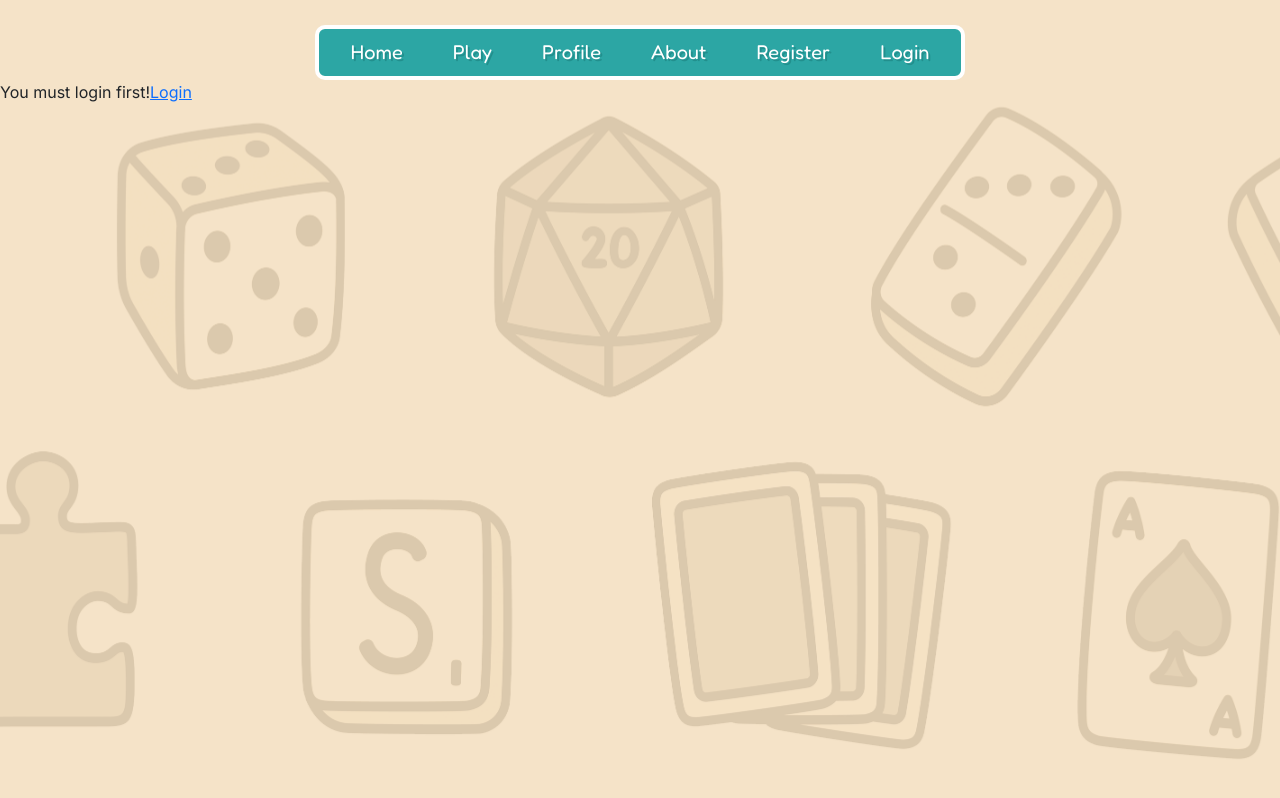
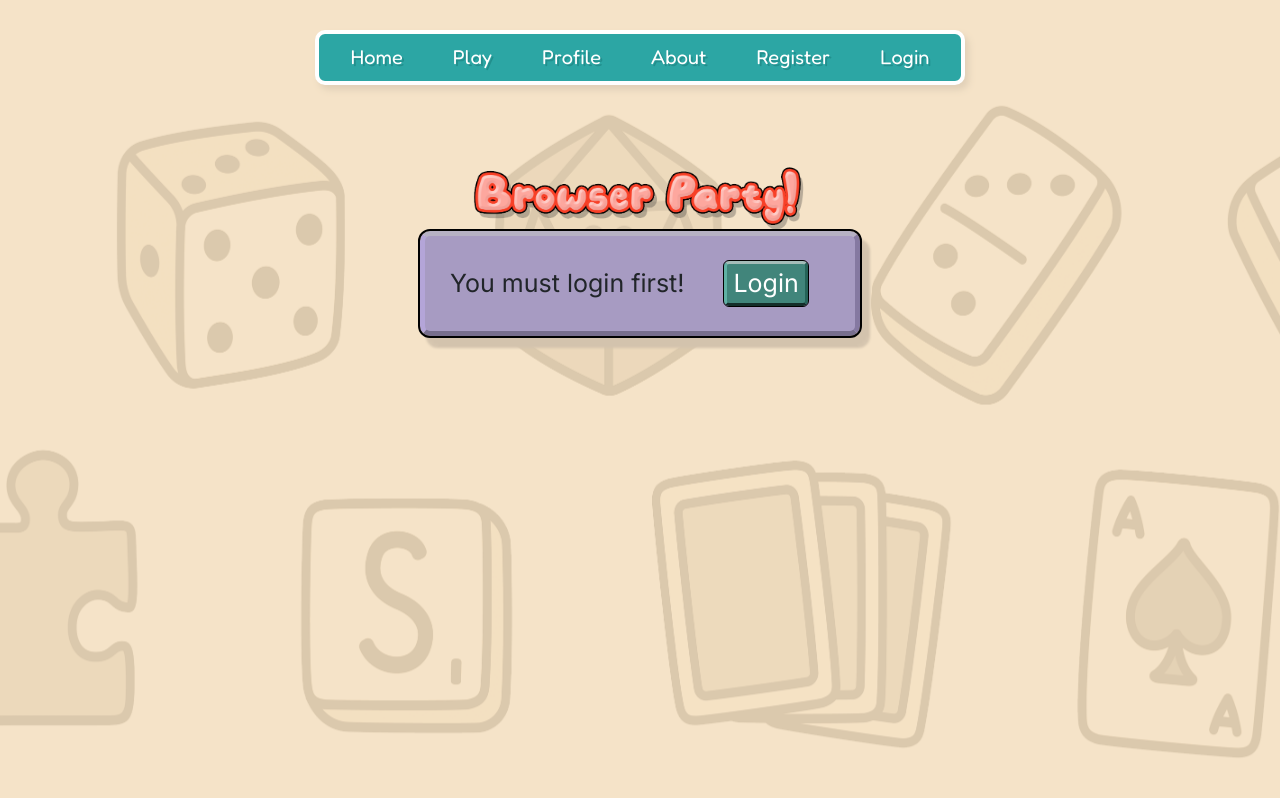
Before and after one commit to kingnolds/Browser-Party, a React (Create React App) app: page /play in a window 1280 px wide. Built offline with nearby package versions, Linux system fonts and the light colour scheme; no server answers.

Commit message:
trivia answers now have styling

```diff
--- a/src/components/Navbar.js
+++ b/src/components/Navbar.js
@@ -1,12 +1,36 @@
 import React, { useState } from "react";
 import { Link } from "react-router-dom";
+
+const styles = {
+  hiThere: {
+    marginLeft: 'auto',
+    display: 'flex',
+  },
+  logoutButton: {
+    float: 'right',
+    fontSize: '13px',
+    display: 'flex',
+    margin: '4px 6px 0 8px',
+    height: '26px',
+    width: '65px',
+    padding: '0 0 4px 9px'
+  }
+}
 
 export default function Navbar(props) {
   return (
     <div>
-      <div className="navigation-bar">
+      {props.username ? (
+        <div style={styles.hiThere} className="hi-there">
+          <p>Hi there, {props.username}</p>
+          <button style={styles.logoutButton} className="button" onClick={props.logMeOut}>Logout</button>
+        </div>
+      ) : (
+      // this keeps the positioning of the nav bar the same
+      <div style={styles.hiThere} className="hi-there"></div>
+      )}
         {props.username ? (
-          <div>
+          <div className="navigation-bar-medium">
             <ul className="nav justify-content-center">
               <li className="nav-item">
                 <Link to="/">Home</Link>
@@ -23,7 +47,7 @@ export default function Navbar(props) {
             </ul>
           </div>
         ) : (
-          <div>
+          <div className="navigation-bar-wide">
             <ul className="nav justify-content-center">
               <li className="nav-item">
                 <Link to="/">Home</Link>
@@ -47,12 +71,5 @@ export default function Navbar(props) {
           </div>
         )}
       </div>
-      {props.username ? (
-        <div style={{margin: '0 auto', display: 'flex'}} className="hi-there">
-          <h4>Hi there, {props.username}</h4>
-          <button style={{display: 'inline-block', marginLeft: '20px'}} onClick={props.logMeOut}>Logout</button>
-        </div>
-      ) : (null)}
-    </div>
   );
 }
--- a/src/components/Scoreboard.js
+++ b/src/components/Scoreboard.js
@@ -73,7 +73,7 @@ export default function Scoreboard({room, username, players, endGame, nextRound}
 
                     ) : null}
 
-                    <button onClick={playAgain}>Play Again!</button>
+                    <button className="button" onClick={playAgain}>Play Again!</button>
                 </div>
             ) : (
                 <div>
--- a/src/components/games/Trivia1.js
+++ b/src/components/games/Trivia1.js
@@ -70,7 +70,7 @@ function Trivia({socket, room}) {
                     <ul className="list-group">
                         {answers.map(answer => (
                             <li className="list-group-player" key={answers.indexOf(answer)}>
-                                <button onClick={() => selectAnswer(answer)}>{answer}</button>
+                                <button className="button" onClick={() => selectAnswer(answer)}>{answer}</button>
                             </li>
                         ))}
                     </ul>
--- a/src/css/index.css
+++ b/src/css/index.css
@@ -2,34 +2,36 @@
   font-family: 'Inter', sans-serif;
 }
 
-.navigation-bar {
+.navigation-bar-wide, .navigation-bar-medium {
   background-color: #2CA6A4;
   width: 650px;
-  margin: 25px auto 0;
+  margin: 0 auto;
   height: 55px;
   padding-top: 8px;
   border-radius: 10px;
   border: 4px solid white;
-  /* border-bottom: 2px solid #655d77; */
-  /* animation-duration: 0.7s;
-  animation-name: nav-slidein; */
+  filter: drop-shadow(4px 5px 3px rgb(225, 208, 184));
+}
+
+.navigation-bar-medium {
+  width: 500px;
 }
 
 .hi-there {
-  width: 300px;
+  font-family: 'Fredoka', sans-serif;
+  font-size: 15px;
+  /* margin-left: auto; */
+  float: 'right';
+  width: 250px;
+  height: 30px;
+  /* text-align: end; */
 }
 
-/* @keyframes nav-slidein {
-  from {
-    margin-left: 100%;
-    width: 300%;
-  }
-
-  to {
-    margin-left: 0%;
-    width: 100%;
-  }
-} */
+.hi-there p {
+  margin-left: auto;
+  font-family: 'Fredoka', sans-serif;
+  margin-top: 5px;
+}
 
 @keyframes fadein {
   from {
@@ -66,7 +68,7 @@
   animation-name: fadein;
 }
 
-.component {
+.component, .game-card {
   border: 2px solid black;
   border-radius: 10px;
   background: #A79BC2;
@@ -75,7 +77,7 @@
   border-inline-end: 5px solid #8579a1;
   border-block-end: 5px solid #776e8d;
   outline: 2px solid black;
-  filter: drop-shadow(12px 12px 1px #D3C3AD);
+  filter: drop-shadow(8px 10px 1px #D3C3AD);
   animation-duration: 0.8s;
   animation-name: comp-slidein;
 }
@@ -89,11 +91,7 @@
   }
 }
 
-.button-selected {
-  background-color: #a4bdb9;
-}
-
-.button {
+.button, .button-unpressed {
   border-radius: 5px;
   font-size: 25px;
   color: white;
@@ -106,6 +104,48 @@
   outline: 1px solid black;
 }
 
+.button-unpressed {
+  color: rgb(83, 148, 139);
+  background-color: #315853;
+  border-block-start: 3px solid #48aa9d;
+  border-inline-start: 3px solid #51887f;
+  border-inline-end: 3px solid #245f52;
+  border-block-end: 3px solid #112422;
+  outline: 1px solid rgb(75, 75, 75);
+}
+
+.input {
+  border: 1px solid black;
+  border-radius: 4px;
+}
+
+.game-card {
+  width: 1000px;
+  margin: 0 auto;
+  padding: 25px;
+  font-size: 20px;
+}
+
+@media screen and (max-width: 1030px) {
+  .game-card {
+    width: 600px;
+  }
+}
+
+@media screen and (max-width: 770px) {
+  .game-card {
+    width: 600px;
+  }
+  .navigation-bar-wide {
+    width: 500px;
+    padding-top: 12px;
+  }
+  .nav-item {
+    margin: 0 15px;
+    font-size: 16px;
+  }
+}
+
 /* .button-hover {
   background-color: red;
 } */
--- a/src/pages/Game.js
+++ b/src/pages/Game.js
@@ -21,7 +21,6 @@ function Game({room, leaveRoom, username, socket, isHost}) {
     button: {
         margin: '20px',
         fontSize: '25px',
-        backgroundColor: '#668586',
     }
   }
 
@@ -125,7 +124,7 @@ function Game({room, leaveRoom, username, socket, isHost}) {
                                     <br/>
                                 </form>
                                     <br/>
-                                <button style={styles.button} className="btn" onClick={()=>startGame()}>Start Game!</button>
+                                <button style={styles.button} className="button" onClick={()=>startGame()}>Start Game!</button>
                             </div>
 
                         ):null}
@@ -159,7 +158,7 @@ function Game({room, leaveRoom, username, socket, isHost}) {
 
             </div>
         )}
-        <button style={styles.button} className="btn" onClick={leaveRoom}>Leave Room</button>
+        <button style={styles.button} className="button" onClick={leaveRoom}>Leave Room</button>
       </div>
     );
   };
--- a/src/pages/Home.js
+++ b/src/pages/Home.js
@@ -40,39 +40,16 @@ export default function Home(props) {
 
   return (
     <div>
-      {/* {props.userEmail ? (
-          <div>
-            <h2>Welcome to the club, {props.userEmail}</h2>
-            <button onClick={props.logMeOut}>LogOut</button>
-          </div>
-        ) : (
-          <form onSubmit={props.logMeIn}>
-            <input
-              value={props.loginInfo.email}
-              onChange={props.handleInputChange}
-              name="email"
-            />
-            <input
-              value={props.loginInfo.password}
-              onChange={props.handleInputChange}
-              name="password"
-            />
-
-          </form>
-        )} */}
-      {/* <div style={styles.logo}> */}
-        <img style={styles.logo} className="component-logo" alt="Browser Party logo" src="/images/browser-party-logo.png"></img>
-      {/* </div> */}
+    <img style={styles.logo} className="component-logo" alt="Browser Party logo" src="/images/browser-party-logo.png"></img>
       <div style={styles.component} className="component">
         {props.username ? (
-          <div>
-            <h4>What are you waiting for?! Press play!</h4>
+          <div style={{paddingTop: '30px'}}>
+            <h4>Your friends are waiting for you! Press play up top!</h4>
           </div>
         ) : (
           <div className='text-center'>
           <div className="row">
             <div className="col">
-              {/* <div style={styles.h1}>Home</div> */}
               <div>
                 <button style={styles.button} className="button" type="submit" onClick={loginChange}>Login</button>
               </div>
@@ -83,8 +60,6 @@ export default function Home(props) {
           </div>
         </div>
         )}
-
-
       </div>
     </div>
   );
--- a/src/pages/Login.js
+++ b/src/pages/Login.js
@@ -1,9 +1,9 @@
-import React, { useEffect, useState } from 'react';
+import React, { useState } from 'react';
 import { Link} from "react-router-dom"
 
 const styles = {
   logo: {
-    margin: '20vh auto 0px auto',
+    margin: '18vh auto 5px auto',
   },
   component:
   {
@@ -14,23 +14,15 @@ const styles = {
   },
   form: {
     fontSize: '25px',
-    marginLeft: '12px'
+    marginLeft: '20px'
   },
   input:
   {
-    fontSize: '25px',
-    marginBottom: '15px',
     border: '1px solid black',
   },
   h3: {
     display: 'inline',
     marginLeft: '70px'
-  },
-  button:
-  {
-    marginTop: '8px',
-    marginLeft: '120px',
-    fontSize: '25px'
   },
   logout:
   {
@@ -61,12 +53,12 @@ export default function Login(props) {
               <form>
                 <div style={styles.form} className="form-group">
                   <label>Username</label>
-                  <input style={styles.input} type="text" value={props.loginInfo.username} onChange={props.handleInputChange} name="username"/>
+                  <input style={styles.input} className="input" type="text" value={props.loginInfo.username} onChange={props.handleInputChange} name="username"/>
                 </div>
                 <div  style={styles.form} className="form-group">
                   <label>Password</label>
-                  <input style={styles.input} type="password" value={props.loginInfo.password} onChange={props.handleInputChange} name="password"/>
-                  <button style={styles.button} className="button" onClick={props.logMeIn}>Login</button>
+                  <input style={styles.input} className="input" type="password" value={props.loginInfo.password} onChange={props.handleInputChange} name="password"/>
+                  <button style={{marginTop: '14px', marginLeft: '105px', fontSize: '25px'}} className="button" onClick={props.logMeIn}>Login</button>
                 </div>
               </form>
             )}
--- a/src/pages/Play.js
+++ b/src/pages/Play.js
@@ -1,8 +1,8 @@
 import React, { useState, useEffect } from 'react';
 import { Link } from "react-router-dom"
 import Game from "./Game"
-import Scoreboard from "../components/Scoreboard"
 import io from "socket.io-client";
+import { useNavigate } from "react-router-dom";
 
 
 // CHANGE FOR LOCAL vs DEPLOYED
@@ -31,7 +31,6 @@ const styles = {
     textAlign: 'center',
     fontSize: '20px',
     fontWeight: '600'
-    // marginTop: '20px'
   },
   hostJoin: {
     margin: '0 113px'
@@ -39,15 +38,8 @@ const styles = {
   innerMiddle: {
     margin: '0 60px',
   },
-  hostButtonSelected: {
-    marginRight: '10px',
-    border: '1px solid white',
-  },
   hostButton: {
     marginRight: '10px'
-  },
-  joinButtonSelected: {
-    border: '1px solid white',
   },
   form: {
     marginTop: '15px',
@@ -58,7 +50,6 @@ const styles = {
   {
     fontSize: '25px',
     marginBottom: '15px',
-    border: '1px solid black',
   },
   button: {
     fontSize: '25px',
@@ -74,12 +65,6 @@ const styles = {
     marginRight: '48px',
     marginTop: '10px',
   },
-  gameCard: {
-    width: '1000px',
-    margin: '0 auto',
-    padding: '25px',
-    fontSize: '20px'
-  }
 }
 
 export default function Play({ username }) {
@@ -87,6 +72,12 @@ export default function Play({ username }) {
   const [inGame, seInGame] = useState(false);
   const [isHost, setIsHost] = useState(false);
 
+  let navigate = useNavigate();
+
+  const loginChange = () => {
+    let path = `/login`;
+    navigate(path);
+  }
 
   const joinRoom = () => {
     if (username !== "" && room !== "") {
@@ -103,10 +94,14 @@ export default function Play({ username }) {
 
   const createRoom = () => {
     if (username !== "" && room !== "") {
-      socket.emit("create-room", room, username, (response) => {
-        if (response.status === "ok") {
+      console.log("create")
+      socket.emit("create-room", room, username, (repsonse) => {
+        console.log(repsonse)
+        if (repsonse.status === "ok") {
+          console.log("if")
           seInGame(true)
         } else {
+          console.log("else")
           alert("Room already exists, pick a unique room code")
         }
       })
@@ -126,19 +121,19 @@ export default function Play({ username }) {
           <img style={styles.logo} className="component-logo" alt="Browser Party logo" src="/images/browser-party-logo.png"></img>
           <div>
             {inGame ? (
-              <div style={styles.gameCard} className="component">
-                <h4 style={styles.h4}>Socket Id: {socket.id}</h4>
-                <Game room={room} leaveRoom={leaveRoom} username={username} socket={socket} isHost={isHost} />
+              <div className="game-card">
+                {/* <h4 style={styles.h4}>Socket Id: {socket.id}</h4> */}
+                <Game room={room} leaveRoom={leaveRoom} id={socket.id} socket={socket} isHost={isHost} />
               </div>
             ) : (
               <div style={styles.component} className="component">
-                <h4 style={styles.h4}>Socket Id: {socket.id}</h4>
+                {/* <h4 style={styles.h4}>Socket Id: {socket.id}</h4> */}
                 <div>
                   {isHost ? (
                     <div>
                       <div style={styles.hostJoin}>
-                        <button style={styles.hostButton} className="button-selected" onClick={(event) => { setIsHost(true) }}>Host</button>
-                        <button className="button" onClick={(event) => { setIsHost(false) }}>Join</button>
+                        <button style={styles.hostButton} className="button" onClick={(event) => { setIsHost(true) }}>Host</button>
+                        <button className="button-unpressed" onClick={(event) => { setIsHost(false) }}>Join</button>
                       </div>
                       <div style={styles.form}>
                         {/* <label>Username:</label>
@@ -146,7 +141,7 @@ export default function Play({ username }) {
                     <input style={styles.input} type="text" onChange={(event) => { setUsername(event.target.value) }}></input> */}
                         <label>Choose Room Code:</label>
                         <br></br>
-                        <input style={styles.input} type="text" onChange={(event) => { setRoom(event.target.value) }}></input>
+                        <input style={styles.input} className="input" type="text" onChange={(event) => { setRoom(event.target.value) }}></input>
                         <br></br>
                         <button style={styles.createButton} className="button" onClick={createRoom}>Create Room</button>
                       </div>
@@ -154,8 +149,8 @@ export default function Play({ username }) {
                   ) : (
                     <div>
                       <div style={styles.hostJoin}>
-                        <button style={styles.hostButton} className="button" onClick={(event) => { setIsHost(true) }}>Host</button>
-                        <button className="button-selected" onClick={(event) => { setIsHost(false) }}>Join</button>
+                        <button style={styles.hostButton} className="button-unpressed" onClick={(event) => { setIsHost(true) }}>Host</button>
+                        <button className="button" onClick={(event) => { setIsHost(false) }}>Join</button>
                       </div>
                       <div style={styles.form}>
                         {/* <label>Username:</label>
@@ -163,10 +158,18 @@ export default function Play({ username }) {
                   <input style={styles.input} type="text" onChange={(event) => { setUsername(event.target.value) }}></input> */}
                         <label>Existing Room Code:</label>
                         <br></br>
-                        <input style={styles.input} type="text" onChange={(event) => { setRoom(event.target.value) }}></input>
+                        <input style={styles.input} className="input" type="text" onChange={(event) => { setRoom(event.target.value) }}></input>
                         <br></br>
                         <button style={styles.joinButton} className="button" onClick={joinRoom}>Join Room</button>
                       </div>
+                      {/* // <div>
+                //   <label>Username:</label>
+                //   <input type="text" onChange={(event) => {setUsername(event.target.value)}}></input>
+                //   <label>Existing Room Code:</label>
+                //   <input type="text" onChange={(event) => {setRoom(event.target.value)}}></input>
+
+                //   <button onClick={joinRoom}>Join Room</button>
+                // </div> */}
                     </div>
                   )}
                 </div>
@@ -178,8 +181,11 @@ export default function Play({ username }) {
         </div>
       ) : (
         <div>
-          You must login first!
-          <Link to="/login">Login</Link>
+          <img style={styles.logo} className="component-logo" alt="Browser Party logo" src="/images/browser-party-logo.png"></img>
+          <div style={styles.component} className="component">
+            You must login first!
+            <button style={{marginLeft: '40px'}} className="button" type="submit" onClick={loginChange}>Login</button>
+          </div>
         </div>
       )}
     </div>
--- a/src/pages/Profile.js
+++ b/src/pages/Profile.js
@@ -4,39 +4,47 @@ import { useState, useEffect } from 'react';
 import { Link } from 'react-router-dom';
 import API from '../utils/api';
 import Button from 'react-bootstrap/Button'
+import { useNavigate } from "react-router-dom";
 
 export default function Profile({ loginInfo, username }) {
-  const [ friends, setFriends] = useState([])
-  const [ wins, setWins] = useState(0)
+  const [friends, setFriends] = useState([])
+  const [wins, setWins] = useState(0)
   const [friendSearch, setFriendSearch] = useState('')
-  useEffect(()=>{
+  useEffect(() => {
     // console.log(loginInfo)
     // console.log(loginInfo.username)
     // console.log(username)
-      API.getSingleUser(username).then(data=>{
+    API.getSingleUser(username).then(data => {
       // console.log(data)
       setFriends(data.user?.friends)
       setWins(data.user?.wins)
     })
-  })
+  }, [])
 
-  const handleFriendSearch = function(e) {
+  let navigate = useNavigate();
+
+  const loginChange = () => {
+    let path = `/login`;
+    navigate(path);
+  }
+
+  const handleFriendSearch = function (e) {
     const friendName = e.target.value
     setFriendSearch(e.target.value)
   }
-  const handleAddFriend = function(e) {
+  const handleAddFriend = function (e) {
     const friendName = friendSearch
-    API.addFriend(username, friendSearch).then((data)=>{
+    API.addFriend(username, friendSearch).then((data) => {
       console.log(data)
       setFriendSearch('')
     })
   }
 
-  const handleRemoveFriend = async function(e) {
+  const handleRemoveFriend = async function (e) {
     const name = e.target.getAttribute("name")
     console.log(name)
     // setFriends(friends.filter(friend => friend !== name));
-    await API.removeFriend(username, name).then(data=>{
+    await API.removeFriend(username, name).then(data => {
       console.log(data)
       // friends.filter((friend) => friend !== name)
     })
@@ -44,22 +52,35 @@ export default function Profile({ loginInfo, username }) {
 
   const styles = {
     logo: {
-      margin: '10vh auto 0px auto',
+      margin: '10vh auto 5px auto',
     },
     component: {
       width: '500px',
       margin: '0 auto',
       padding: '28px'
+    },
+    username: {
+      fontWeight: 'bolder',
+      color: 'white',
+      textAlign: 'center',
+      textShadow: '2px 2px #685f80',
+      marginBottom: '20px'
+    },
+    friends: {
+      border: '1px solid black',
+      borderRadius: '4px',
+      padding: '4px',
+      background: 'white'
     }
   }
 
   return (
     <div>
       <img style={styles.logo} className="component-logo" alt="Browser Party logo" src="/images/browser-party-logo.png"></img>
+        {username ? (
           <div style={styles.component} className="component">
-        {username ? (
           <div>
-            <h1>{username}</h1>
+            <h1 style={styles.username}>{username}</h1>
             <div>
               <div className="card-body">
                 <h2>History: </h2>
@@ -68,25 +89,28 @@ export default function Profile({ loginInfo, username }) {
                 </ul>
               </div>
             </div>
-            <div>
+            <div style={styles.friends}>
               <div className="card-body">
                 <h2>Friends:</h2>
                 <ul>
-                  {friends?.map((friend, index)=>(
+                  {friends?.map((friend, index) => (
                     <li key={index}>{friend}  <Button name={friend} variant="outline-danger" onClick={handleRemoveFriend}>Remove Friend</Button></li>
                   ))}
                 </ul>
                 <label>Add a Friend</label>
-                <input type="text" value={friendSearch} onChange={handleFriendSearch} name="username"/><Button value={friendSearch} onClick={handleAddFriend}>Add Friend</Button>
+                <input type="text" value={friendSearch} onChange={handleFriendSearch} name="username" /><Button value={friendSearch} onClick={handleAddFriend}>Add Friend</Button>
+              </div>
             </div>
           </div>
           </div>
         ) : (
           <div>
+            <div style={{ width: '440px', height: '100px', margin: '0 auto', padding: '20px', fontSize: '25px' }} className="component">
               You must login first!
-            <Link to="/login">Login</Link>
-          </div>)}
+              <button style={{ marginLeft: '40px' }} className="button" type="submit" onClick={loginChange}>Login</button>
             </div>
+          </div>
+        )}
     </div>
   );
 }
--- a/src/pages/Register.js
+++ b/src/pages/Register.js
@@ -9,7 +9,7 @@ export default function Register(props) {
 
   const styles = {
     logo: {
-      margin: '10% auto 0px auto',
+      margin: '18vh auto 0px auto',
     },
     component:
     {
@@ -19,14 +19,12 @@ export default function Register(props) {
     },
     form: {
       fontSize: '25px',
-      marginLeft: '12px'
+      marginLeft: '20px'
     },
     input:
     {
       fontSize: '25px',
       marginBottom: '15px',
-      border: '1px solid black',
-      borderBottom: '2px solid black',
     },
     button:
     {
@@ -35,23 +33,6 @@ export default function Register(props) {
       fontSize: '25px'
     }
   }
-
-  //   return (
-  //     <div>
-  //         <div style={styles.card} className='container'>
-  //             <div className='card'>
-  //             <form>
-  //                 <h1>Register</h1>
-  //               <input type="text" value={props.registerInfo.username} onChange={props.handleInputChangeRegister} name="username" placeholder="Username" />
-  //               <input type="password" value={props.registerInfo.password} onChange={props.handleInputChangeRegister} name="password" placeholder="Password" />
-  //               <button onClick={props.registerSubmit}>Register</button>
-  //             </form>
-  //             </div>
-  //         </div>
-
-  //     </div>
-  //   );
-  // }
 
   return (
     <div>
@@ -63,11 +44,11 @@ export default function Register(props) {
                 <form>
                     <div style={styles.form} className="form-group">
                         <label>Username</label>
-                        <input style={styles.input} type="username" onChange={props.handleInputChangeRegister} value={props.registerInfo.username} name="username"/>
+                        <input style={styles.input} className="input" type="username" onChange={props.handleInputChangeRegister} value={props.registerInfo.username} name="username"/>
                     </div>
                     <div style={styles.form} className="form-group">
                         <label>Password</label>
-                        <input style={styles.input} type="password" onChange={props.handleInputChangeRegister} value={props.registerInfo.password} name="password"/>
+                        <input style={styles.input} className="input" type="password" onChange={props.handleInputChangeRegister} value={props.registerInfo.password} name="password"/>
                     </div>
                     <button style={styles.button} className="button" type="submit" onClick={props.registerSubmit}>Register</button>
                 </form>
```
Lines whose indentation alone changed are shown as unchanged.
